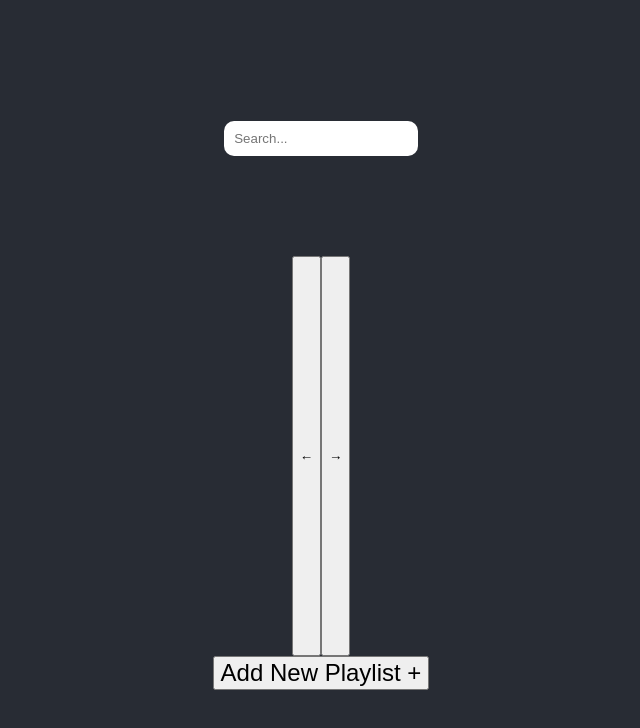
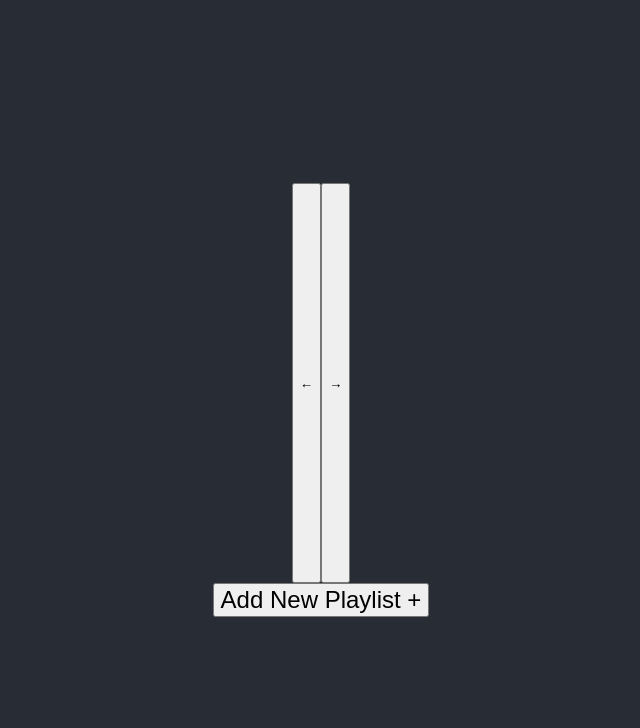
Before and after one commit to SirEctor/muse2, a React (Create React App) app in the folder muse2/: page / in a window 1280 px wide. Shown: the top 728 px of the page, without its empty margins (319-959 px from the left). Built offline with nearby package versions, Linux system fonts and the light colour scheme.

Commit message:
remove search for now

```diff
--- a/muse2/src/App.js
+++ b/muse2/src/App.js
@@ -1,109 +1,9 @@
-import React, { useEffect, useState } from 'react';
+import React from 'react'
 import './App.css';
-import SearchInput from './components/SearchInput';
-import PlaylistCard from './components/PlaylistCard';
-import PlaylistModal from './components/PlaylistModal';
+import MainPage from './components/MainPage';
 
-
-function App() {
-  const [playlists, setPlaylists] = useState(JSON.parse(localStorage.getItem('muse2-playlists')) || []);
-  const [currentPlaylistId, setCurrentPlaylistId] = useState(JSON.parse(localStorage.getItem('muse2-currentPlaylistId')) ||null);
-
- useEffect(() => {
-  localStorage.setItem("muse2-playlists", JSON.stringify(playlists));
- }, [playlists]);
-
- useEffect(() => {
-  localStorage.setItem("muse2-currentPlaylistId", JSON.stringify(currentPlaylistId));
- }, [currentPlaylistId]);
-
-  function handleDeletePlaylist(id){
-    const currentPlaylistIndex = playlists.findIndex(playlist => playlist?.id === id);
-
-    if(playlists.length === 0){
-      setCurrentPlaylistId(null);
-      return;
-    }else if(playlists.length === 1){
-      const deleteUpdatePlaylist = playlists.filter(playlist => playlist?.id !== id);
-      setPlaylists(deleteUpdatePlaylist);
-      setCurrentPlaylistId(null);
-    }else if(currentPlaylistIndex !== 0){
-      setCurrentPlaylistId(playlists[currentPlaylistIndex - 1]?.id);
-      const deleteUpdatePlaylist = playlists.filter(playlist => playlist?.id !== id);
-
-      setPlaylists(deleteUpdatePlaylist);
-    }else{
-      setCurrentPlaylistId(playlists[1]?.id);
-      const deleteUpdatePlaylist = playlists.filter(playlist => playlist?.id !== id);
-
-      setPlaylists(deleteUpdatePlaylist);
-    }
-  }
-
-
-
-  function handleLeft(){
-    if(currentPlaylistId === null){
-      return;
-    }
-
-    const currentPlaylist = playlists.filter(playlist => playlist?.id === currentPlaylistId)[0];
-
-    if(playlists.findIndex(playlist => playlist?.id === currentPlaylist?.id) !== 0){
-      setCurrentPlaylistId(playlists[playlists.findIndex(playlist => playlist?.id === currentPlaylist?.id) - 1]?.id);
-    }
-
-    return;
-  }
-
-
-  function handleRight(){
-    if(currentPlaylistId === null){
-      return;
-    }
-
-    const currentPlaylist = playlists.filter(playlist => playlist?.id === currentPlaylistId)[0];
-
-    if(playlists.findIndex(playlist => playlist?.id === currentPlaylist?.id) !== (playlists.length - 1)){
-      setCurrentPlaylistId(playlists[playlists.findIndex(playlist => playlist?.id === currentPlaylist?.id) + 1]?.id);
-    }
-
-    return;
-  }
-
-  const playlistsElements = playlists.map((playlist) => {
-    if(currentPlaylistId === playlist?.id){
-      return(
-        <PlaylistCard key={playlist?.id} playlists={playlists} id={playlist?.id} songs={playlist?.songs} handleDeletePlaylist={handleDeletePlaylist} setPlaylists={setPlaylists}/>
-      )
-    }
-    return null;
-  });
-
-  const [playlistShow, setPlaylistShow] = useState(false);
-
-
-
+export default function App() {
   return (
-    <div className="App">
-      <header className="App-header">
-        {<div className="homepage">
-          <div className='search-and-arrows'>
-            <div>
-                <SearchInput playlists={playlists}/>
-            </div>
-            <div className='arrow-playlist-arrow'>
-              <button id="left-arrow-button" onClick={() => {handleLeft()}}>{String.fromCharCode(8592)}</button>
-              <PlaylistModal className={"playlist-modal"} currentPlaylistIndex={playlists.findIndex(playlist => playlist?.id === currentPlaylistId)} playlistShow={playlistShow} setPlaylistShow={setPlaylistShow} playlists={playlists} setPlaylists={setPlaylists}  setCurrentPlaylistId={setCurrentPlaylistId}/>
-              {!playlistShow && playlistsElements}
-              <button id="right-arrow-button" onClick={() => {handleRight()}}>{String.fromCharCode(8594)}</button>
-            </div>
-          </div>
-          <button id="add-new-playlist-button" onClick={() => {setPlaylistShow(true)}}>Add New Playlist +</button>
-        </div>}
-      </header>
-    </div>
-  );
+    <MainPage />
+  )
 }
-
-export default App;
--- /dev/null
+++ b/muse2/src/components/MainPage.js
@@ -0,0 +1,105 @@
+import React, { useEffect, useState } from 'react';
+import SearchInput from './SearchInput';
+import PlaylistCard from './PlaylistCard';
+import PlaylistModal from './PlaylistModal';
+
+
+function MainPage() {
+  const [playlists, setPlaylists] = useState(JSON.parse(localStorage.getItem('muse2-playlists')) || []);
+  const [currentPlaylistId, setCurrentPlaylistId] = useState(JSON.parse(localStorage.getItem('muse2-currentPlaylistId')) ||null);
+
+ useEffect(() => {
+  localStorage.setItem("muse2-playlists", JSON.stringify(playlists));
+ }, [playlists]);
+
+ useEffect(() => {
+  localStorage.setItem("muse2-currentPlaylistId", JSON.stringify(currentPlaylistId));
+ }, [currentPlaylistId]);
+
+  function handleDeletePlaylist(id){
+    const currentPlaylistIndex = playlists.findIndex(playlist => playlist?.id === id);
+
+    if(playlists.length === 0){
+      setCurrentPlaylistId(null);
+      return;
+    }else if(playlists.length === 1){
+      const deleteUpdatePlaylist = playlists.filter(playlist => playlist?.id !== id);
+      setPlaylists(deleteUpdatePlaylist);
+      setCurrentPlaylistId(null);
+    }else if(currentPlaylistIndex !== 0){
+      setCurrentPlaylistId(playlists[currentPlaylistIndex - 1]?.id);
+      const deleteUpdatePlaylist = playlists.filter(playlist => playlist?.id !== id);
+
+      setPlaylists(deleteUpdatePlaylist);
+    }else{
+      setCurrentPlaylistId(playlists[1]?.id);
+      const deleteUpdatePlaylist = playlists.filter(playlist => playlist?.id !== id);
+
+      setPlaylists(deleteUpdatePlaylist);
+    }
+  }
+
+
+
+  function handleLeft(){
+    if(currentPlaylistId === null){
+      return;
+    }
+
+    const currentPlaylist = playlists.filter(playlist => playlist?.id === currentPlaylistId)[0];
+
+    if(playlists.findIndex(playlist => playlist?.id === currentPlaylist?.id) !== 0){
+      setCurrentPlaylistId(playlists[playlists.findIndex(playlist => playlist?.id === currentPlaylist?.id) - 1]?.id);
+    }
+
+    return;
+  }
+
+
+  function handleRight(){
+    if(currentPlaylistId === null){
+      return;
+    }
+
+    const currentPlaylist = playlists.filter(playlist => playlist?.id === currentPlaylistId)[0];
+
+    if(playlists.findIndex(playlist => playlist?.id === currentPlaylist?.id) !== (playlists.length - 1)){
+      setCurrentPlaylistId(playlists[playlists.findIndex(playlist => playlist?.id === currentPlaylist?.id) + 1]?.id);
+    }
+
+    return;
+  }
+
+  const playlistsElements = playlists.map((playlist) => {
+    if(currentPlaylistId === playlist?.id){
+      return(
+        <PlaylistCard key={playlist?.id} playlists={playlists} id={playlist?.id} songs={playlist?.songs} handleDeletePlaylist={handleDeletePlaylist} setPlaylists={setPlaylists}/>
+      )
+    }
+    return null;
+  });
+
+  const [playlistShow, setPlaylistShow] = useState(false);
+
+
+
+  return (
+    <div className="App">
+      <header className="App-header">
+        {<div className="homepage">
+          <div className='search-and-arrows'>
+            <div className='arrow-playlist-arrow'>
+              <button id="left-arrow-button" onClick={() => {handleLeft()}}>{String.fromCharCode(8592)}</button>
+              <PlaylistModal className={"playlist-modal"} currentPlaylistIndex={playlists.findIndex(playlist => playlist?.id === currentPlaylistId)} playlistShow={playlistShow} setPlaylistShow={setPlaylistShow} playlists={playlists} setPlaylists={setPlaylists}  setCurrentPlaylistId={setCurrentPlaylistId}/>
+              {!playlistShow && playlistsElements}
+              <button id="right-arrow-button" onClick={() => {handleRight()}}>{String.fromCharCode(8594)}</button>
+            </div>
+          </div>
+          <button id="add-new-playlist-button" onClick={() => {setPlaylistShow(true)}}>Add New Playlist +</button>
+        </div>}
+      </header>
+    </div>
+  );
+}
+
+export default MainPage;
--- a/muse2/src/components/PlaylistCard.js
+++ b/muse2/src/components/PlaylistCard.js
@@ -84,7 +84,7 @@ export default function PlaylistCard({ playlists, id, songs, handleDeletePlaylis
         setIsPlaying(true);
         const curPlay = playlists[playlists.findIndex(playlist => playlist?.id === id)]?.songs;
         //console.log(curPlay);
-        setCurrentPlayingIndex(curPlay.findIndex(song => song?.id == event.target.o.id.slice("iframe-".length)));
+        setCurrentPlayingIndex(curPlay.findIndex(song => song?.id === event.target.o.id.slice("iframe-".length)));
         //console.log(curPlay.findIndex(song => song?.id == event.target.o.id.slice("iframe-".length)));
     }
 
--- a/muse2/src/components/SearchInput.js
+++ b/muse2/src/components/SearchInput.js
@@ -1,6 +1,6 @@
 import React, { useState } from 'react'
 
-export default function SearchInput({ playlists }) {
+export default function SearchInput({ playlists, setCurrentPlaylistId }) {
     const [searchedPlaylists, setSearchedPlaylists] = useState([]);
     const [searchedSongs, setSearchedSongs] = useState([]);
 
@@ -12,14 +12,14 @@ export default function SearchInput({ playlists }) {
             return;
         };
         const filteredPlaylists = [...playlists].filter(playlist => playlist.title.toLowerCase().includes(event.target.value?.toLowerCase()));
-        setSearchedPlaylists(filteredPlaylists.map(playlist => {return playlist.title}));
+        setSearchedPlaylists(filteredPlaylists.map(playlist => {return {"title": playlist.title, "id": playlist.id}}));
         console.log(searchedPlaylists);
 
         let filteredSongs = [];
         playlists.map(playlist => {
             playlist.songs.map((song) => {
                 if(song.title.toLowerCase().includes(event.target.value?.toLowerCase())){
-                    filteredSongs.push(song.title);
+                    filteredSongs.push({"title" : song.title, "id": playlist.id});
                 }
             })
         });
@@ -37,16 +37,16 @@ export default function SearchInput({ playlists }) {
         />
 
         <div className='search-results' style={{zIndex: 10, position:"relative"}}>
-            {searchedPlaylists.length > 0 && searchedPlaylists.map((playlistTitle, index) => {
+            {searchedPlaylists.length > 0 && searchedPlaylists.map((playlist, index) => {
                return(<div key={index} style={{background: "#c3ecd7" , color :"black"}}>
-                   <p style={{paddingLeft: "10px", paddingRight:"10px"}}>{playlistTitle}</p>
+                   <p style={{paddingLeft: "10px", paddingRight:"10px"}}>{playlist.title}</p>
                 </div>)
             })}
 
-            {searchedSongs.length > 0 && searchedSongs.map((songTitle, index) => {
+            {searchedSongs.length > 0 && searchedSongs.map((songObject, index) => {
                 return(
                     <div key={index} style={{background:"#c3ecf7", color: "black"}}>
-                        <p style={{paddingLeft: "10px", paddingRight:"10px"}}>{songTitle}</p>
+                        <p style={{paddingLeft: "10px", paddingRight:"10px"}}>{songObject.title}</p>
                     </div>
                 )
             })}
```
